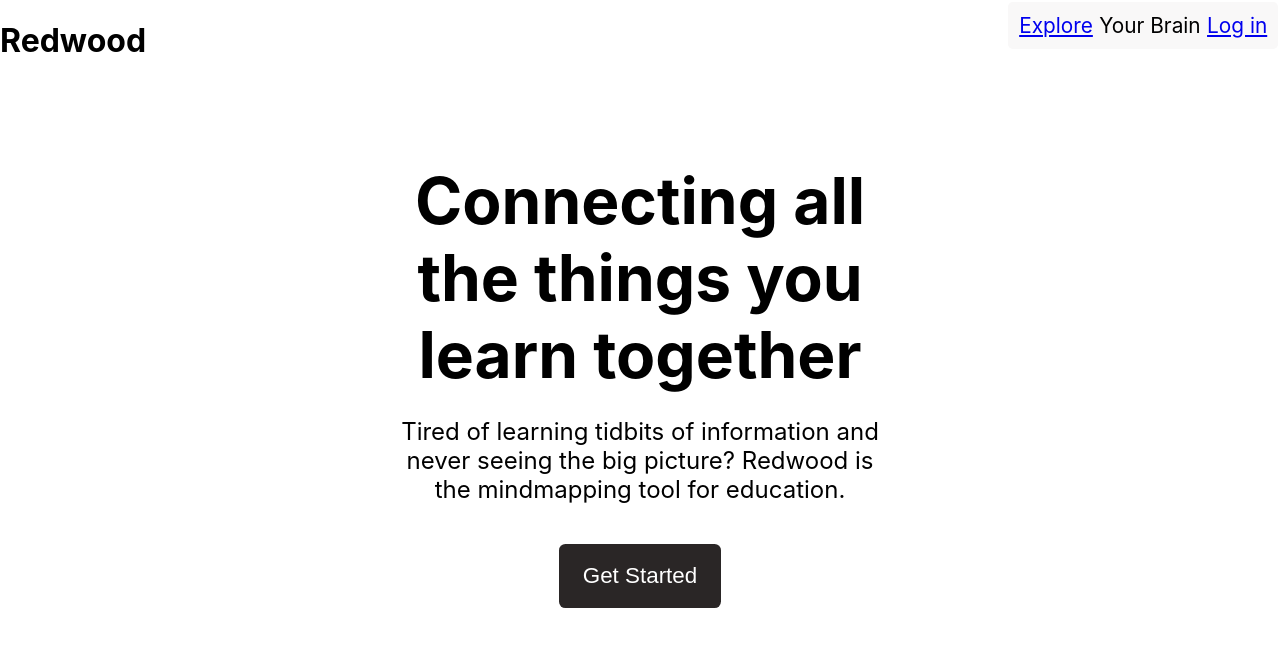
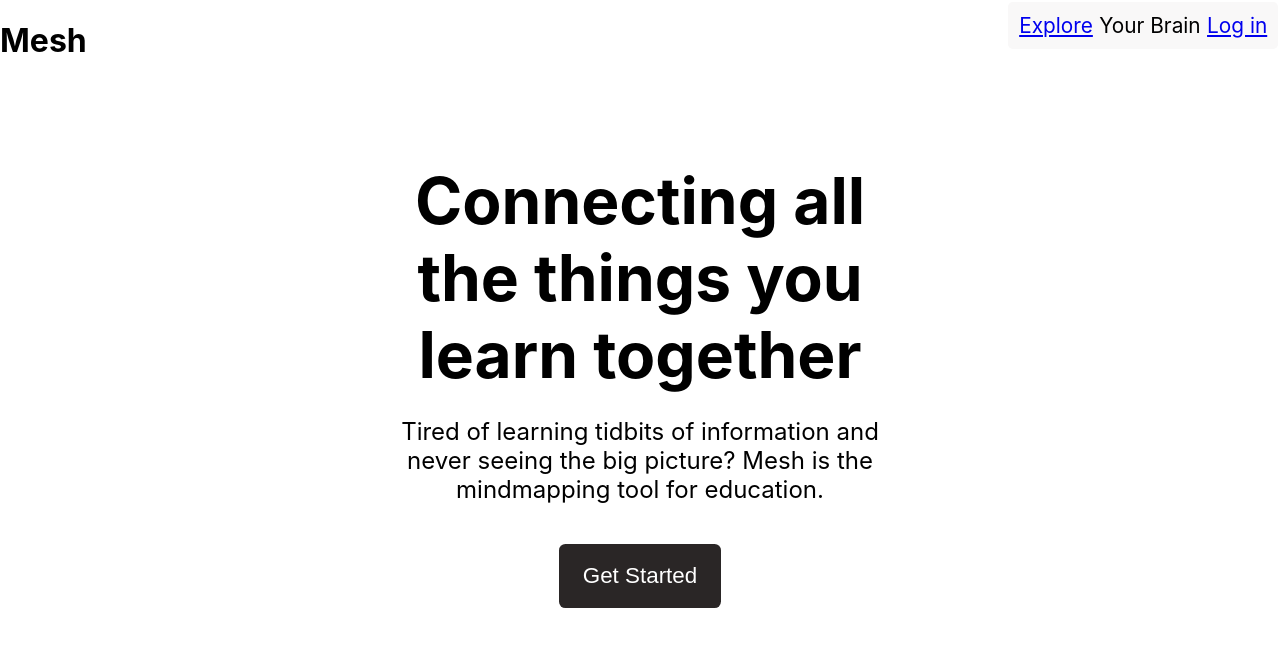
Before and after one commit to douglashuangg/Knowledge_Tree, a React (Create React App) app in the folder frontend/: page / in a window 1280 px wide. Shown: the top 646 px of the page. Built offline with nearby package versions, Linux system fonts and the light colour scheme; no server answers.

Commit message:
update name

```diff
--- a/frontend/src/LandingPage.js
+++ b/frontend/src/LandingPage.js
@@ -5,12 +5,12 @@ import { Link } from "react-router-dom";
 function LandingPage() {
   return (
     <div className="landing_container">
-      <h1>Redwood</h1>
+      <h1>Mesh</h1>
       <div className="landing_centre">
         <h1 className="title">Connecting all the things you learn together</h1>
         <p className="description">
           Tired of learning tidbits of information and never seeing the big
-          picture? Redwood is the mindmapping tool for education.
+          picture? Mesh is the mindmapping tool for education.
         </p>
         <Link to={`/signup`}>
           <button className="button_getStarted">Get Started</button>
@@ -20,7 +20,7 @@ function LandingPage() {
       <footer>
         <div className="footer_container">
           <div className="footer-content">
-            <p>&copy; 2023 Redwood</p>
+            <p>&copy; 2023 Mesh</p>
             <ul className="footer-links">
               <li>
                 <a className="footer_link" href="#">
--- a/frontend/src/Login.js
+++ b/frontend/src/Login.js
@@ -31,7 +31,7 @@ function Login() {
 
   return (
     <>
-      <Link to={`/`}>Redwood</Link>
+      <Link to={`/`}>Mesh</Link>
       <div className="login_title">
         <h1 className="text-7xl pt-8">Login</h1>
       </div>
```
Also changed, not shown: 1 other file (tests, documents, lock files or other folders).
